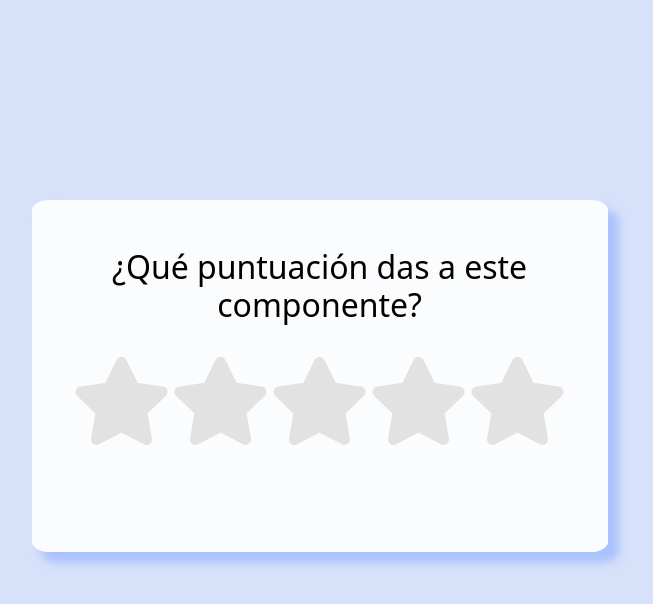
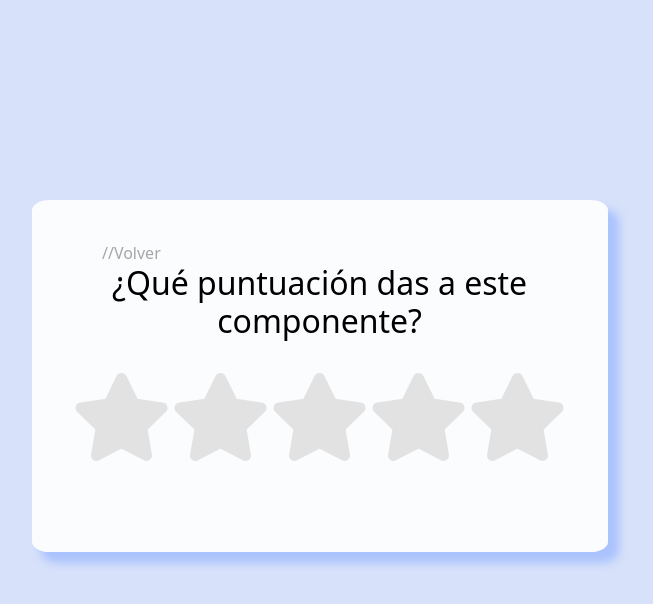
Before and after one commit to DCardigo/Mis-componentes, a React app: page / in a window 1280 px wide. Both pictures are taken after a click on the button 458 px from the left and 356 px from the top of the page. Shown: the whole page, without its empty margins (314-967 px from the left). Built offline with nearby package versions, Linux system fonts and the light colour scheme.

Commit message:
modificacion boton volver

```diff
--- a/src/js/component/star.js
+++ b/src/js/component/star.js
@@ -109,9 +109,9 @@ const Star = () => {
 
 
 	return (
+		<div className=" text-center" id="star">
 
-		<div className="text-center " id="star">
-			<h2 className="pt-5">¿Qué puntuación das a este componente?</h2>
+			<h2>¿Qué puntuación das a este componente?</h2>
 			<div className="pt-4">
 				<i id="estrella" className="fas fa-star" style={{ color: star1 }} onMouseEnter={handleMouseEnter1} onClick={handlerClick1}></i>
 				<i id="estrella" className="fas fa-star" style={{ color: star2 }} onMouseEnter={handleMouseEnter2} onClick={handlerClick2}></i>
--- a/src/js/pages/home.js
+++ b/src/js/pages/home.js
@@ -58,7 +58,8 @@ const Home = () => {
 						</div>
 			}
 
-			{/* <button className="home" onClick={handlerState}><p>HOME</p></button> */}
+			{(isStar === true)?<button className="volver text-start buttont-4 px-3" onClick={handlerState}>//Volver</button>:null}
+
 
 		</div>
 	);
--- a/src/styles/index.css
+++ b/src/styles/index.css
@@ -1,5 +1,3 @@
-
-
 body {
     background-color: #d7e1fa;
 }
@@ -10,9 +8,6 @@ body {
     width: 50vw;
     height: 30vh;
     margin: 15rem 0 0 22rem;
-    /* left: 50px; */
-    /* top: 249px; */
-    /* margin: auto; */
     background-color: rgba(250, 235, 215, 0);
 }
 
@@ -22,17 +17,17 @@ body {
     height: 17vh;
     position: relative;
     top: 6vh;
-    box-shadow:10px 10px 3px -2px hsla(222.1, 100%, 77.1%, 0.58);
+    box-shadow: 10px 10px 3px -2px hsla(222.1, 100%, 77.1%, 0.58);
     border-radius: 31%;
 }
 
-.ico:hover{
+.ico:hover {
     background-color: #f1c68c;
 }
 
 
 .ico:active {
-    box-shadow:10px 10px 9px -5px hsla(222.1, 100%, 77.1%, 0.58);
+    box-shadow: 10px 10px 9px -5px hsla(222.1, 100%, 77.1%, 0.58);
 }
 
 i {
@@ -41,43 +36,10 @@ i {
     font-size: 11vh;
 }
 
-.ico i:active{
+.ico i:active {
     margin-bottom: -25px !important;
 }
 
-/* .home {
-    position: relative;
-    top: 2.3rem;
-    left: 40.6rem;
-    background-color: #ffd49b;
-    width: 11vw;
-    height: 9vh;
-    box-shadow:10px 10px 3px -2px hsla(222.1, 100%, 77.1%, 0.58);
-    border-radius: 12%;
-    margin-bottom: 20px !important;
-}
-
-.home:hover{
-    background-color: #f1c68c;
-}
-
-.home:active {
-    box-shadow: 10px 10px 9px -5px hsla(222.1, 100%, 77.1%, 0.58);
-}
-
-.home p {
-    position: relative;
-    font-size: 41px;
-    top: -0.4rem;
-    left: -0.4rem;
-    color: rgb(0, 0, 0, 0.27);
-    width: 11vw;
-    height: 6vh;
-}
-
-.home p:active {
-    margin-bottom: 5px !important;
-} */
 
 /* .star{
     background-color: rgb(139, 211, 245);
@@ -117,27 +79,14 @@ i {
         width: 38vw;
         margin-top: 5rem;
     }
-/*
-    .home {
-        box-shadow: 3px 1px 40px 8px rgba(0, 0, 0, 0.35);
-        margin-bottom: 20px !important;
-        top: 2.3rem;
-        left: 8.1rem;
-        background-color: antiquewhite;
-        width: 35vw;
-        height: 7vh;
-    }
 
-    .home p {
-        left: 0.2rem;
-    } */
 }
 
 /* Star Ranking */
 
 #star {
     background: rgba(255, 255, 255, 0.9);
-    box-shadow:10px 10px 8px 1px hsla(222.1, 100%, 77.1%, 0.58);
+    box-shadow: 10px 10px 8px 1px hsla(222.1, 100%, 77.1%, 0.58);
     color: #000000;
     position: relative;
     top: 25vh;
@@ -145,16 +94,22 @@ i {
     height: 44vh;
     width: 45vw;
     border-radius: 3%;
+    padding-top: 4rem;
 }
 
-#estrella{
+#estrella {
     color: rgba(210, 210, 210, 0.61);
-    position:static;
+    position: static;
     font-size: 11vh;
     opacity: 100% !important;
 
 }
 
-/* #star h2{
-    margin-top: ;
-} */
+.volver {
+    position: relative;
+    top: -7rem;
+    left: 25rem;
+    color: #a6a6a6;
+    background-color: #d7e1fa00;
+    border: transparent
+}
```
